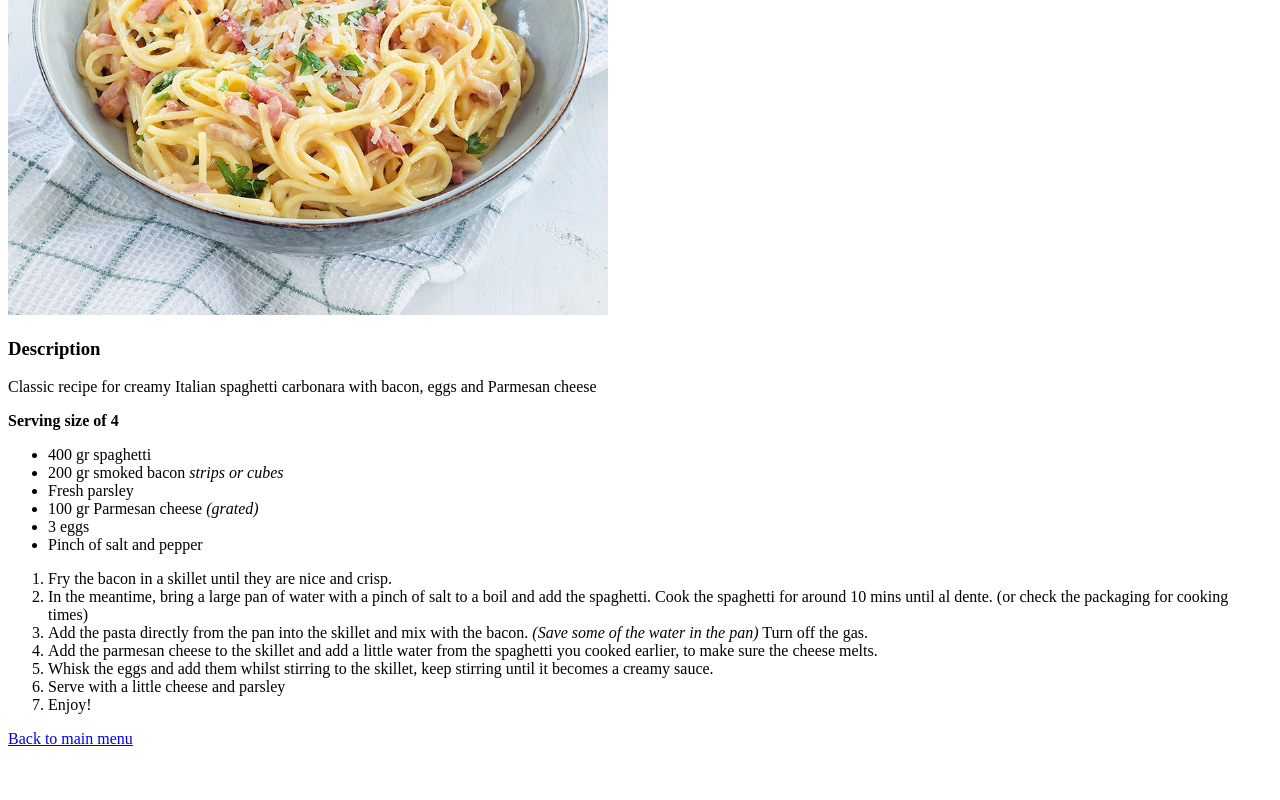
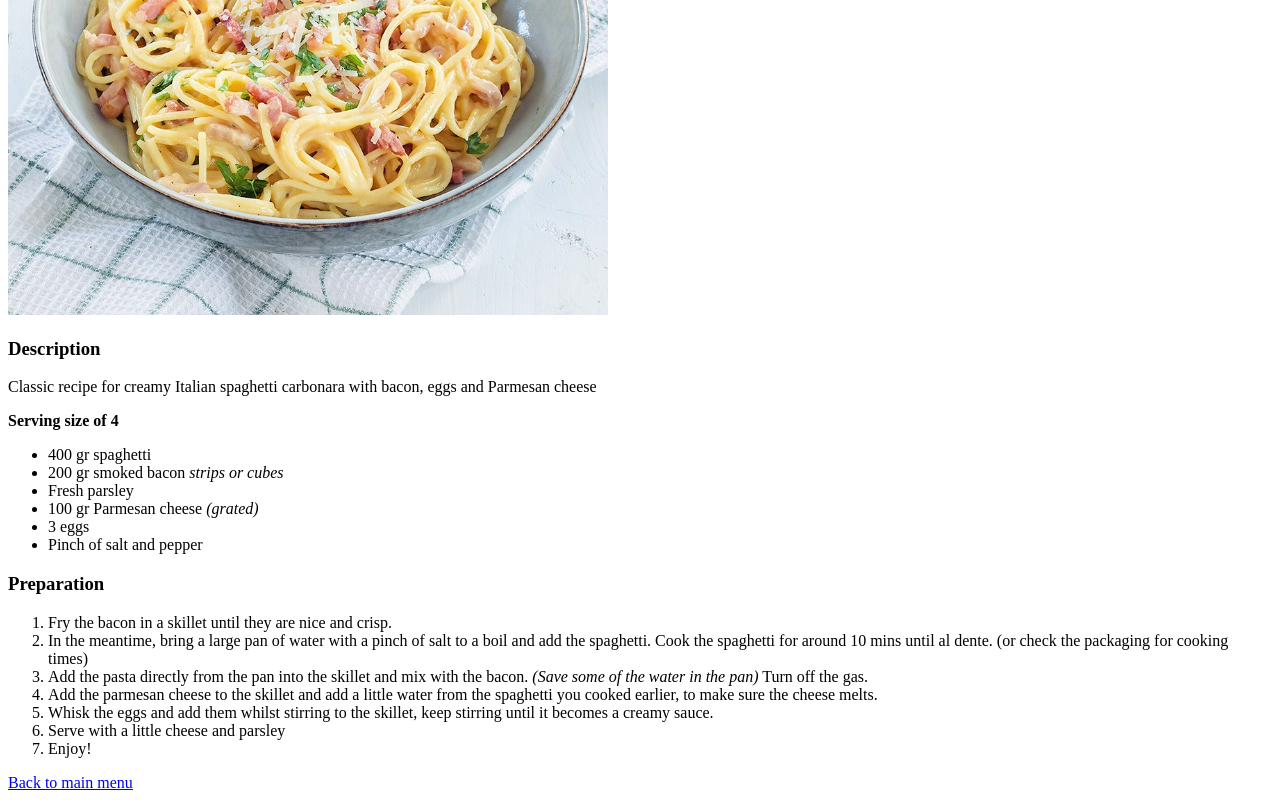
Before and after one commit to Musicalpuzzle/odin-recipes, a plain HTML site: page Recipes/carbonara.html in a window 1280 px wide. Shown: the part 365-1165 px from the top of the page. Before the commit the page ends 1121 px from the top, so only its background shows below. Drawn offline with Linux system fonts and the light colour scheme.

Commit message:
style: Added heading
Added Preparation heading

```diff
--- a/Recipes/carbonara.html
+++ b/Recipes/carbonara.html
@@ -24,6 +24,7 @@
     <li>Pinch of salt and pepper</li>
 </ul>
     <p></p>
+    <h3>Preparation</h3>
 <ol>
     <li>Fry the bacon in a skillet until they are nice and crisp.</li>
 
```
